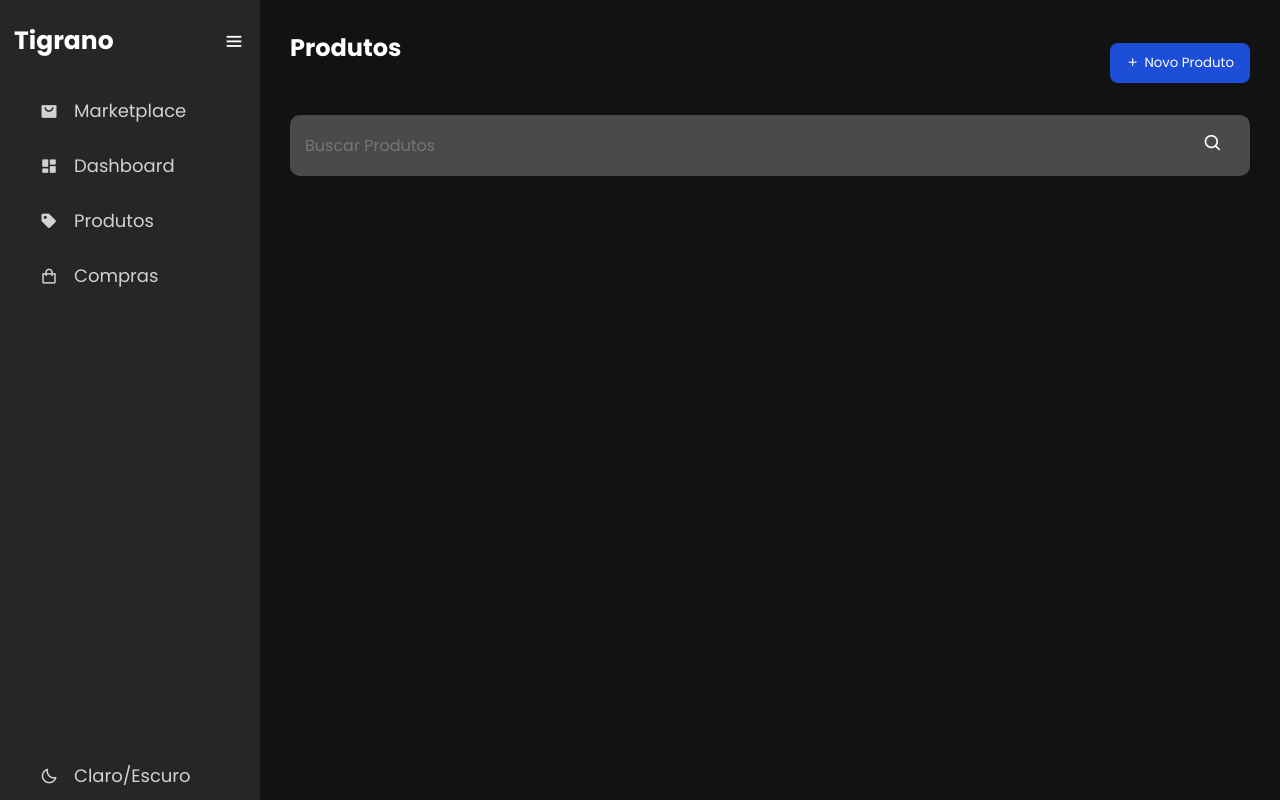
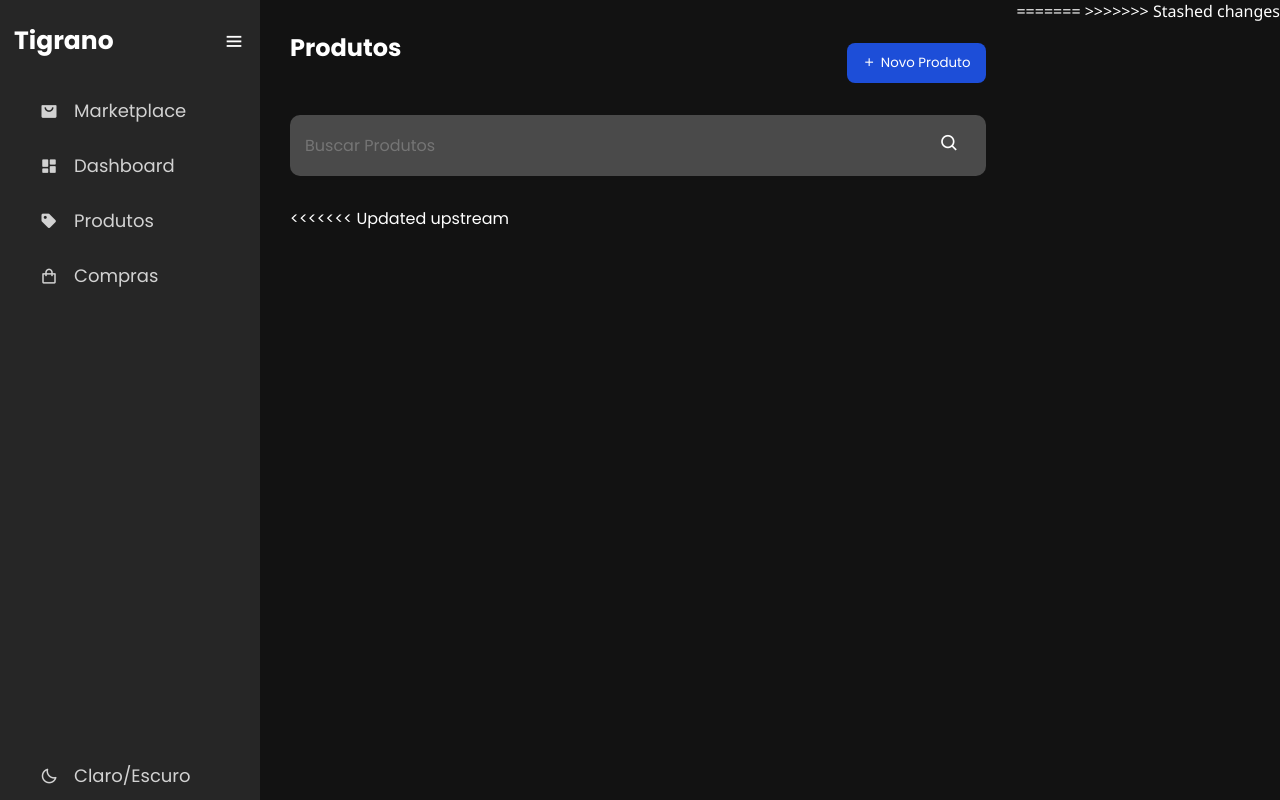
Before and after one commit to joaodavidev/ExperienciaCriativaTigrano, a PHP site: page /produtos.php in a window 1280 px wide. Run offline with PHP 8.4, Linux system fonts and the light colour scheme.

Commit message:
Update produtos.php

```diff
--- a/pages/produtos.php
+++ b/pages/produtos.php
@@ -77,8 +77,16 @@
     </form>
 
     <div id="produtos">
+<<<<<<< Updated upstream
     </div>
   </main>
+=======
+      <!-- Cards de produtos vão aparecer aqui -->
+    </div>
+  </main>
+
+  <!-- Scripts -->
+>>>>>>> Stashed changes
   <script src="../assets/css/js/script.js"></script>
   <script src="../assets/css/js/produtos.js"></script>
 </body>
```
